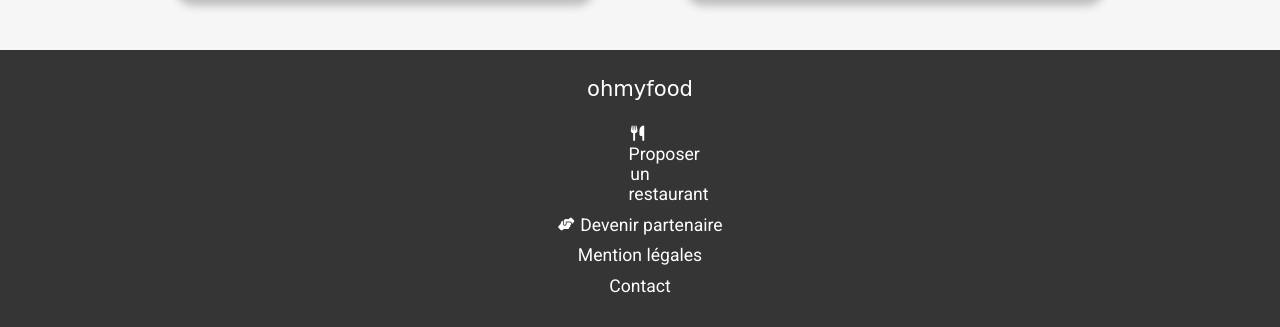
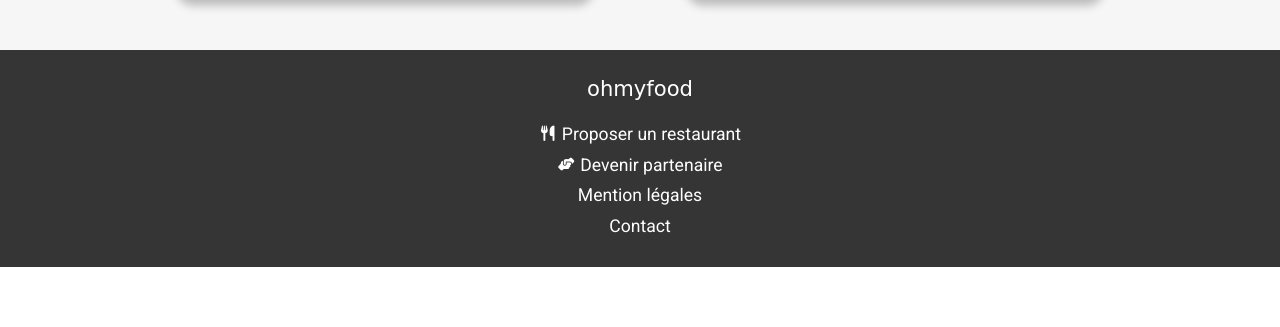
Before and after one commit to Cyprien-BM/CyprienBelleminMenard_3_14122021, a website: page index.html in a window 1280 px wide. Shown: the part 1661-1988 px from the top of the page. After the commit the page ends 1928 px from the top, so only its background shows below. Drawn offline with Linux system fonts and the light colour scheme; a web font is replaced by a local one.

Commit message:
Error correction

```diff
--- a/index.html
+++ b/index.html
@@ -188,8 +188,7 @@
           <h6><a href="#top" class="link n--1">ohmyfood</a></h6>
           <ul>
             <li>
-              <span><i class="fas fa-utensils fa-sm"></i></spanF
-              ><a href="#" class="link n--2">Proposer un restaurant</a>
+              <span><i class="fas fa-utensils fa-sm"></i></span><a href="#" class="link n--2">Proposer un restaurant</a>
             </li>
             <li>
               <span><i class="fas fa-hands-helping fa-xs"></i></span
```
